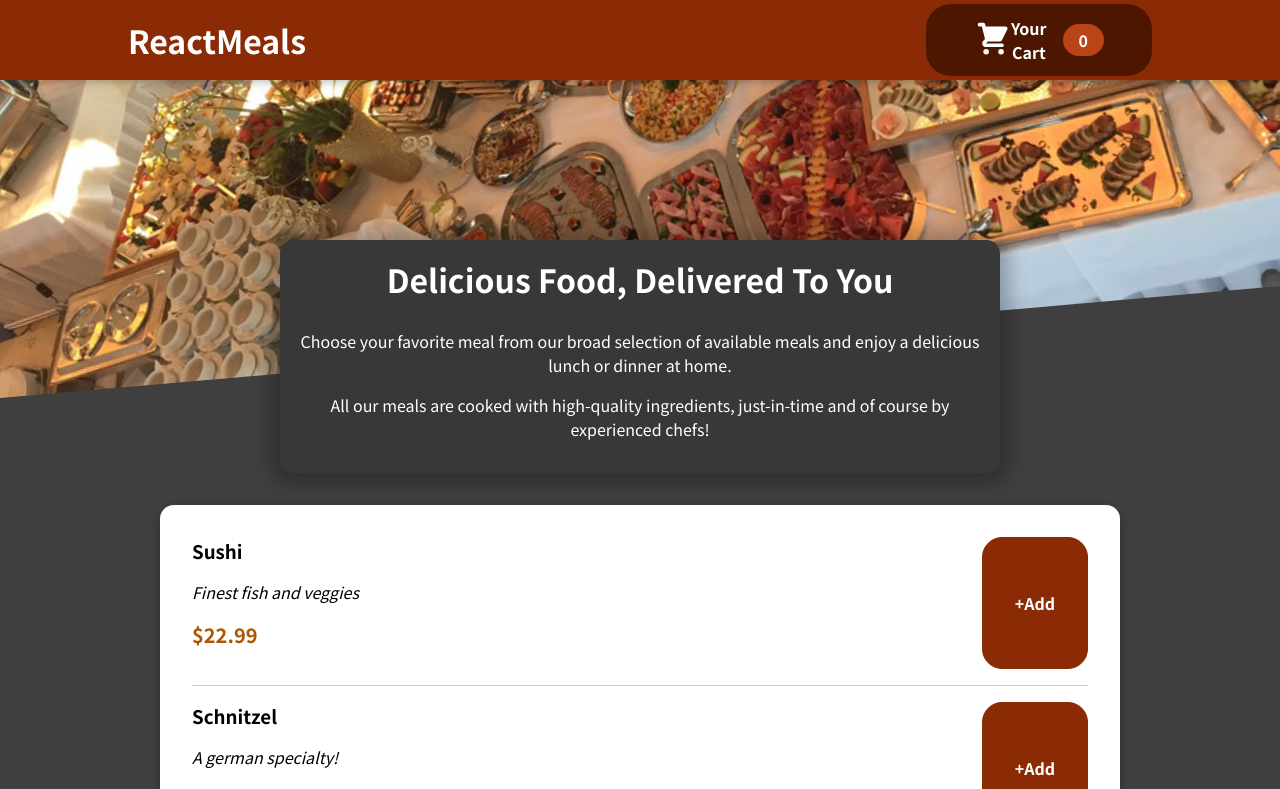
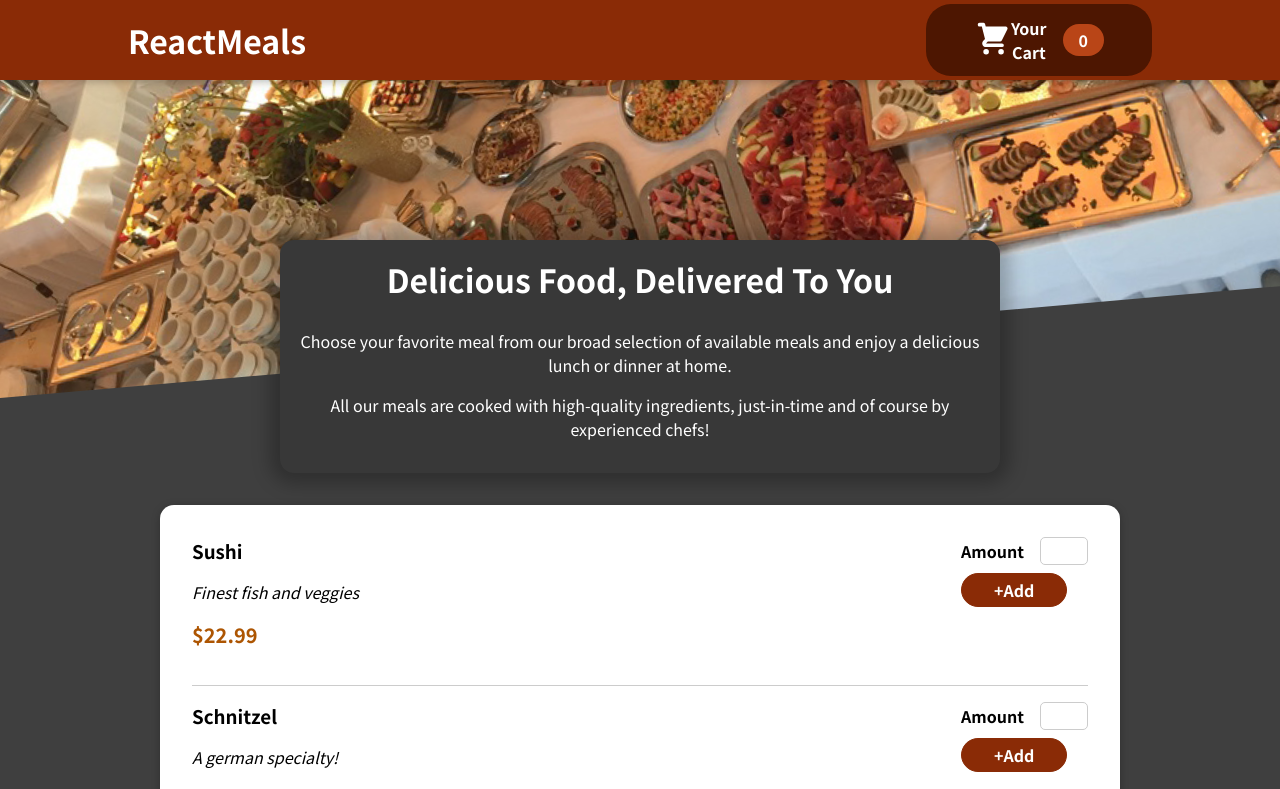
Before and after one commit to jeffMullen/react-food-order-app, a React (Create React App) app: page / in a window 1280 px wide. Shown: the top 789 px of the page. Built offline with nearby package versions, Linux system fonts and the light colour scheme.

Commit message:
rearranging meal files - creating input UI component to handle meal input

```diff
--- a/src/components/AvailableMeals/AvailableMeals.js
+++ b/src/components/AvailableMeals/AvailableMeals.js
@@ -1,19 +1,26 @@
 import React from "react";
 
 import Card from "../UI/Card/Card";
-import MealItemForm from "./MealItemForm/MealItemForm";
+import MealItem from "./MealItem/MealItem";
 
-import classes from './AvailableMeals.module.css'
+import classes from "./AvailableMeals.module.css";
+
+import DUMMY_MEALS from "../../utils/dummy-meals.js";
 
 const AvailableMeals = () => {
-
-    return (
-        <Card className={classes.meals}>
-            <ul>
-                <MealItemForm />
-            </ul>
-        </Card>
-    )
+  return (
+    <Card className={classes.meals}>
+      <ul>
+        {DUMMY_MEALS.map((meal) => {
+          return (
+            <li>
+              <MealItem key={meal.id} meal={meal}></MealItem>
+            </li>
+          );
+        })}
+      </ul>
+    </Card>
+  );
 };
 
 export default AvailableMeals;
--- a/src/components/AvailableMeals/MealItemForm/MealItem/MealItem.js
+++ b/src/components/AvailableMeals/MealItem/MealItem.js
@@ -1,4 +1,5 @@
 import React from "react";
+import MealItemForm from "../MealItemForm/MealItemForm";
 
 import classes from "./MealItem.module.css";
 
@@ -12,7 +13,7 @@ const MealItem = (props) => {
         <p className={classes.description}>{meal.description}</p>
         <p className={classes.price}>{`$${meal.price}`}</p>
       </div>
-      <button>+Add</button>
+      <MealItemForm />
     </div>
   );
 };
--- a/src/components/AvailableMeals/MealItemForm/MealItemForm.js
+++ b/src/components/AvailableMeals/MealItemForm/MealItemForm.js
@@ -1,18 +1,17 @@
 import React from "react";
+import Input from "../../UI/Input/Input";
 
-import MealItem from "./MealItem/MealItem";
 import classes from "./MealItemForm.module.css";
 
-import DUMMY_MEALS from "../../../utils/dummy-meals.js";
-
 const MealItemForm = () => {
-  console.log(DUMMY_MEALS);
   return (
-    <li className={classes.form}>
-      {DUMMY_MEALS.map((meal) => {
-        return <MealItem key={meal.id} meal={meal}></MealItem>;
-      })}
-    </li>
+    <div className={classes.form}>
+      <form>
+        <Input label="Amount" type="number" min="0">
+        </Input>
+        <button>+Add</button>
+      </form>
+    </div>
   );
 };
 
--- /dev/null
+++ b/src/components/UI/Input/Input.js
@@ -0,0 +1,15 @@
+import React from "react";
+
+import classes from "./Input.module.css";
+
+const Input = (props) => {
+  return (
+    <div className={`${classes.input} ${props.className}`}>
+      <label>{props.label}</label>
+      <input type={props.type} min={props.min}></input>
+      {/* {props.children} */}
+    </div>
+  );
+};
+
+export default Input;
--- /dev/null
+++ b/src/components/UI/Input/Input.module.css
@@ -0,0 +1,18 @@
+.input {
+    display: flex;
+    align-items: center;
+    margin-bottom: 0.5rem;
+  }
+
+  .input label {
+    font-weight: bold;
+    margin-right: 1rem;
+  }
+
+  .input input {
+    width: 3rem;
+    border-radius: 5px;
+    border: 1px solid #ccc;
+    font: inherit;
+    padding-left: 0.5rem;
+  }
```
Also changed, not shown: src/components/AvailableMeals/MealItem/MealItem.module.css (renamed from src/components/AvailableMeals/MealItemForm/MealItem/MealItem.module.css), 1 other file (tests, documents, lock files or other folders).
